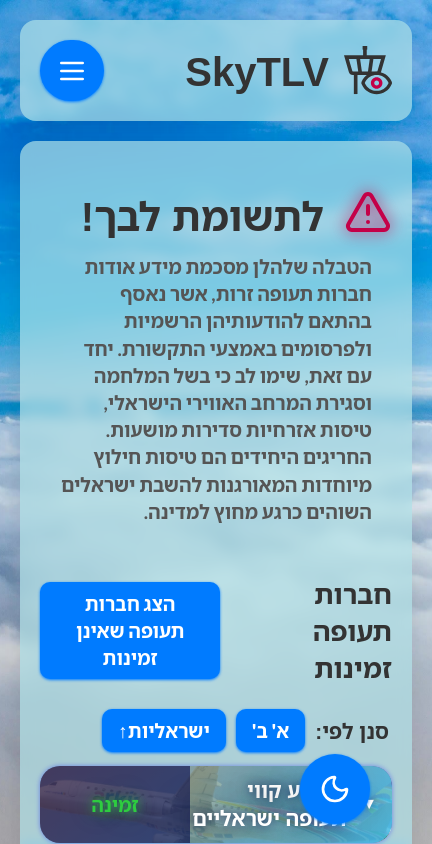
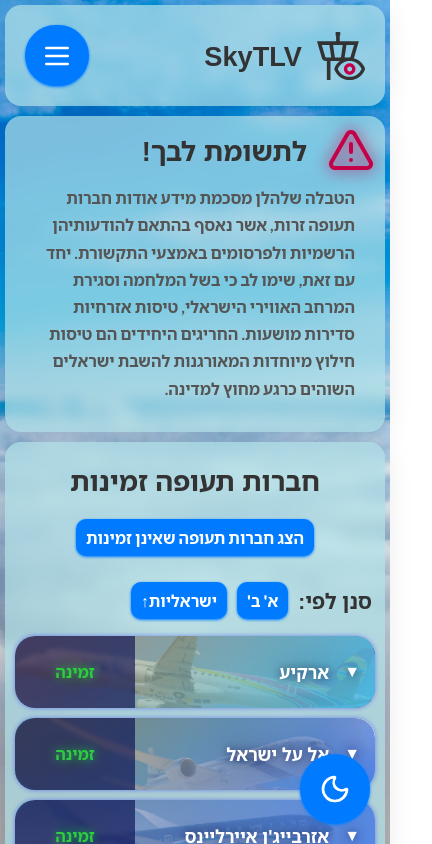
Before and after one commit to norderan/airlines-availability-in-israel, a React (Vite) app: page / in a window 390 px wide. Shown: the top 844 px of the page, 432 px wide, since content can reach past the window. Built offline with nearby package versions, Linux system fonts and the light colour scheme.

Commit message:
Add enhanced mobile support

```diff
--- a/src/components/AirlineCard/AirlineCard.module.scss
+++ b/src/components/AirlineCard/AirlineCard.module.scss
@@ -33,7 +33,6 @@
 
   position: relative;
   border-radius: 20px;
-  margin-bottom: 15px;
   overflow: hidden;
   max-width: 1000px;
   width: 100%;
@@ -59,6 +58,24 @@
       z-index: 1;
       flex-grow: 1;
     }
+
+    h3 {
+      margin: 0;
+      font-size: 1.3em;
+      @include contrustSolution;
+    }
+
+    .toggleIcon {
+      @include contrustSolution;
+      font-size: 1em;
+      transition: transform 0.2s ease;
+      margin: 0px 15px;
+      &.expanded {
+        transform: rotate(180deg);
+      }
+    }
+  }
+
   .dateOverlay {
     display: flex;
     align-items: center;
@@ -67,7 +84,8 @@
     background-color: rgba(0, 2, 74, 0.6);
     margin: 0;
     min-width: 150px;
-
+    backdrop-filter: blur(2px);
+    -webkit-backdrop-filter: blur(2px);
     .returnDate {
       color: #f43652;
       text-shadow:
@@ -99,23 +117,6 @@
     }
   }
 
-    h3 {
-      margin: 0;
-      font-size: 1.3em;
-      @include contrustSolution;
-    }
-
-    .toggleIcon {
-      @include contrustSolution;
-      font-size: 1em;
-      transition: transform 0.2s ease;
-      margin: 0px 15px;
-      &.expanded {
-        transform: rotate(180deg);
-      }
-    }
-  }
-
   .descriptionWrapper {
     position: relative;
     z-index: 1;
@@ -141,12 +142,8 @@
       text-shadow:
         0 0 8px rgba(0, 2, 74, 0.5),
         0 0 16px rgba(0, 2, 74, 0.3);
-      p {
-        flex: 1;
-        margin: 0px 40px 20px 40px;
-        @include variables.pTheme(var(--color-text-invert));
-        font-weight: 500;
-      }
+
+      @media (min-width: 768px) {
         .dateOverlay {
           display: flex;
           flex-direction: column;
@@ -176,3 +173,39 @@
       }
     }
   }
+}
+p {
+  flex: 1;
+  margin: 0px 40px 20px 40px;
+  @include variables.pTheme(var(--color-text-invert));
+  font-weight: 500;
+}
+@media (max-width: 500px) {
+  .dateOverlay {
+    display: none;
+  }
+  p {
+    margin: 20px;
+
+    font-size: 1rem;
+  }
+  strong {
+    font-size: 1rem;
+  }
+  .cardHeader .dateOverlay {
+    min-width: 120px;
+  }
+
+  .cardDescription .dateOverlay {
+    display: none;
+  }
+
+  .expandableCard .cardHeader h3 {
+    font-size: 1.1rem;
+  }
+}
+
+@media (max-width: 768px) {
+  .dateOverlay {
+  }
+}
--- a/src/components/Layout/Layout.jsx
+++ b/src/components/Layout/Layout.jsx
@@ -4,6 +4,7 @@
 import { useLanguage } from "../../context/LanguageContext";
 import { Home, Info, Menu, X } from "lucide-react";
 import ThemeToggleButton from "../ThemeToggleButton/ThemeToggleButton";
+import MessageAlert from "../MessageAlert/MessageAlert";
 
 function Layout() {
   const { language, setLanguage } = useLanguage();
@@ -217,6 +218,9 @@
       </header>
       <main>
         <div className={styles.mainContent}>
+          <MessageAlert />
+        </div>
+        <div className={styles.mainContent}>
           <Outlet />
         </div>
       </main>
--- a/src/components/Layout/Layout.module.scss
+++ b/src/components/Layout/Layout.module.scss
@@ -1,5 +1,66 @@
 @use "../../styles/variables";
+@media (max-width: 520px) {
+  button.hamburgerButton {
+    display: block; // Hidden by default on desktop
+  }
+  .themeToggleListItem {
+    display: none;
+  }
+  button.mobileDarkmodeButton {
+    display: block;
+  }
 
+  .mainNav {
+    position: fixed;
+    top: 0;
+    left: 0;
+    width: 100%;
+    height: 100%;
+    background: var(--color-primary);
+
+    opacity: 0; // Start hidden
+    visibility: hidden; // Hide from screen readers when closed
+
+    border-radius: 20px;
+    z-index: 999; // Below hamburger button, above content
+  }
+
+  /* State when Mobile Nav is Open */
+  .mainNav.navOpen {
+    opacity: 1; // Show
+    visibility: visible; // Make visible to screen readers
+  }
+
+  ul {
+    flex-direction: row-reverse;
+    justify-content: start;
+    align-items: center;
+    width: 80%;
+    border-radius: 15px;
+    padding: 0 20px;
+  }
+}
+@media (max-width: 768px) {
+  main .mainContent {
+    padding: 10px;
+  }
+  div.container {
+    padding: 5px;
+  }
+  div.container header {
+    margin-bottom: 10px;
+  }
+  main .mainContent:first-child {
+    margin-bottom: 10px;
+  }
+
+  h1 {
+    font-weight: 800;
+  }
+}
+.mainContent:first-child {
+  margin-bottom: 20px;
+}
 .hebrewText {
   direction: rtl;
   unicode-bidi: embed; /* Often used with direction: rtl; */
@@ -44,8 +105,6 @@
 
   min-height: calc(100vh - 40px);
 
-  @include variables.bg();
-
   header {
     display: flex;
     flex-direction: row;
@@ -69,6 +128,9 @@
         @include variables.logo();
         margin: 0;
         padding: 0;
+        @media (max-width: 768px) {
+          font-weight: 900;
+        }
       }
 
       svg {
@@ -97,21 +159,6 @@
 
   main {
     flex-grow: 1;
-
-    .mainContent {
-      max-width: 1000px;
-      margin: 0 auto;
-
-      padding: 20px;
-      border-radius: 8px;
-      box-shadow: 0 2px 4px rgba(0, 0, 0, 0.1);
-
-      background: var(--color-primary-glass);
-      border-radius: 16px;
-      box-shadow: 0 4px 30px rgba(0, 0, 0, 0.1);
-      backdrop-filter: blur(6.2px);
-      -webkit-backdrop-filter: blur(6.2px);
-    }
   }
 
   footer {
@@ -119,7 +166,7 @@
     flex-direction: column;
     align-items: center;
     align-self: center;
-
+    @include variables.pTheme();
     background: var(--color-primary-glass);
     border-radius: 16px;
     box-shadow: 0 4px 30px rgba(0, 0, 0, 0.1);
@@ -133,46 +180,17 @@
     }
   }
 }
+.mainContent {
+  max-width: 1000px;
+  margin: 0 auto;
 
-@media (max-width: 768px) {
-  .themeToggleListItem {
-    display: none;
-  }
-  .mobileDarkmodeButton {
-    display: block;
-  }
+  padding: 20px;
+  border-radius: 8px;
+  box-shadow: 0 2px 4px rgba(0, 0, 0, 0.1);
 
-  /* Show Hamburger Button */
-  .hamburgerButton {
-    display: block; // Hidden by default on desktop
-  }
-  .mainNav {
-    position: fixed;
-    top: 0;
-    left: 0;
-    width: 100%;
-    height: 100%;
-    background: var(--color-primary);
-
-    opacity: 0; // Start hidden
-    visibility: hidden; // Hide from screen readers when closed
-
-    border-radius: 20px;
-    z-index: 999; // Below hamburger button, above content
-  }
-
-  /* State when Mobile Nav is Open */
-  .mainNav.navOpen {
-    opacity: 1; // Show
-    visibility: visible; // Make visible to screen readers
-  }
-
-  ul {
-    flex-direction: row-reverse;
-    justify-content: start;
-    align-items: center;
-    width: 80%;
-    border-radius: 15px;
-    padding: 0 20px;
-  }
+  background: var(--color-primary-glass);
+  border-radius: 16px;
+  box-shadow: 0 4px 30px rgba(0, 0, 0, 0.1);
+  backdrop-filter: blur(6.2px);
+  -webkit-backdrop-filter: blur(6.2px);
 }
--- a/src/components/MessageAlert/MessageAlert.module.scss
+++ b/src/components/MessageAlert/MessageAlert.module.scss
@@ -1,20 +1,25 @@
+@use "../../styles/variables";
+
 .main {
   .header {
     display: flex;
     align-items: center;
     gap: 20px;
+    margin-bottom: 10px;
     h1 {
-      margin-bottom: 10px;
+      margin-bottom: 0;
+      margin-top: 0;
     }
     .icon {
-      padding-top: 10px;
       color: #c40048;
       filter: drop-shadow(0 0 8px #c40048);
     }
   }
   p {
+    color: var(--color-text-secondary);
+
     margin: 0 20px;
     font-weight: 600;
-    margin-bottom: 50px;
+    margin-bottom: 20px;
   }
 }
--- a/src/data/airlinesAvailabilityInIsrael.json
+++ b/src/data/airlinesAvailabilityInIsrael.json
@@ -162,8 +162,8 @@
   },
   {
     "name": {
-      "english": "Arkia Israeli Airlines",
-      "hebrew": "ארקיע קווי תעופה ישראליים"
+      "english": "Arkia",
+      "hebrew": "ארקיע"
     },
     "isAvailable": true,
     "returnDate": null,
--- a/src/features/AvailableAirlines/AvailableAirlines.jsx
+++ b/src/features/AvailableAirlines/AvailableAirlines.jsx
@@ -3,7 +3,6 @@
 import airlinesData from "../../data/airlinesAvailabilityInIsrael.json";
 import { useLanguage } from "../../context/LanguageContext";
 import AirlineCard from "../../components/AirlineCard/AirlineCard";
-import MessageAlert from "../../components/MessageAlert/MessageAlert";
 import parseDateString from "../../utils/parseDateString";
 function AvailableAirlines() {
   const [showAvailableAirlines, setShowAvailableAirlines] = useState(true);
@@ -81,7 +80,6 @@
   };
   return (
     <div className={language === "hebrew" ? styles.hebrewText : ""}>
-      <MessageAlert />
       <div className={styles.accordionHeader}>
         <h1>
           {showAvailableAirlines === true
--- a/src/features/AvailableAirlines/AvailableAirlines.module.scss
+++ b/src/features/AvailableAirlines/AvailableAirlines.module.scss
@@ -4,6 +4,7 @@
   display: flex;
   flex-direction: column;
   align-items: center;
+  gap: 10px;
 }
 .accordionHeader {
   display: flex;
@@ -25,13 +26,37 @@
   align-items: center;
   color: var(--color-text-secondary);
 }
-
-@media (max-width: 768px) {
+@media (max-width: 500px) {
+  .accordionSubHeader,
   .accordionHeader {
     h1 {
       font-size: 1.7rem;
+      font-weight: 800;
+    }
+
+    h3 {
+      font-size: 1rem;
+    }
+    p {
+      font-size: 1rem;
+    }
+    button {
+      font-size: 1rem;
+      padding: 5px 10px;
     }
   }
+
+  div.accordionHeader {
+    flex-direction: column;
+    gap: 20px;
+  }
+}
+
+@media (max-width: 768px) {
+  h1 {
+    font-size: 1.7rem;
+  }
+
   .accordionSubHeader {
     h3 {
       font-size: 1.3rem;
--- a/src/styles/_variables.scss
+++ b/src/styles/_variables.scss
@@ -164,7 +164,7 @@
 @mixin bg() {
   background-image: var(--bg);
   background-size: cover;
-  background-position: center center;
+  background-position: center;
   background-repeat: no-repeat;
   background-attachment: fixed;
 }
--- a/src/styles/index.scss
+++ b/src/styles/index.scss
@@ -3,7 +3,7 @@
 body {
   margin: 0;
   padding: 0;
-  min-width: 432px;
+  @include variables.bg();
 }
 
 h1 {
```
Lines whose indentation alone changed are shown as unchanged.
